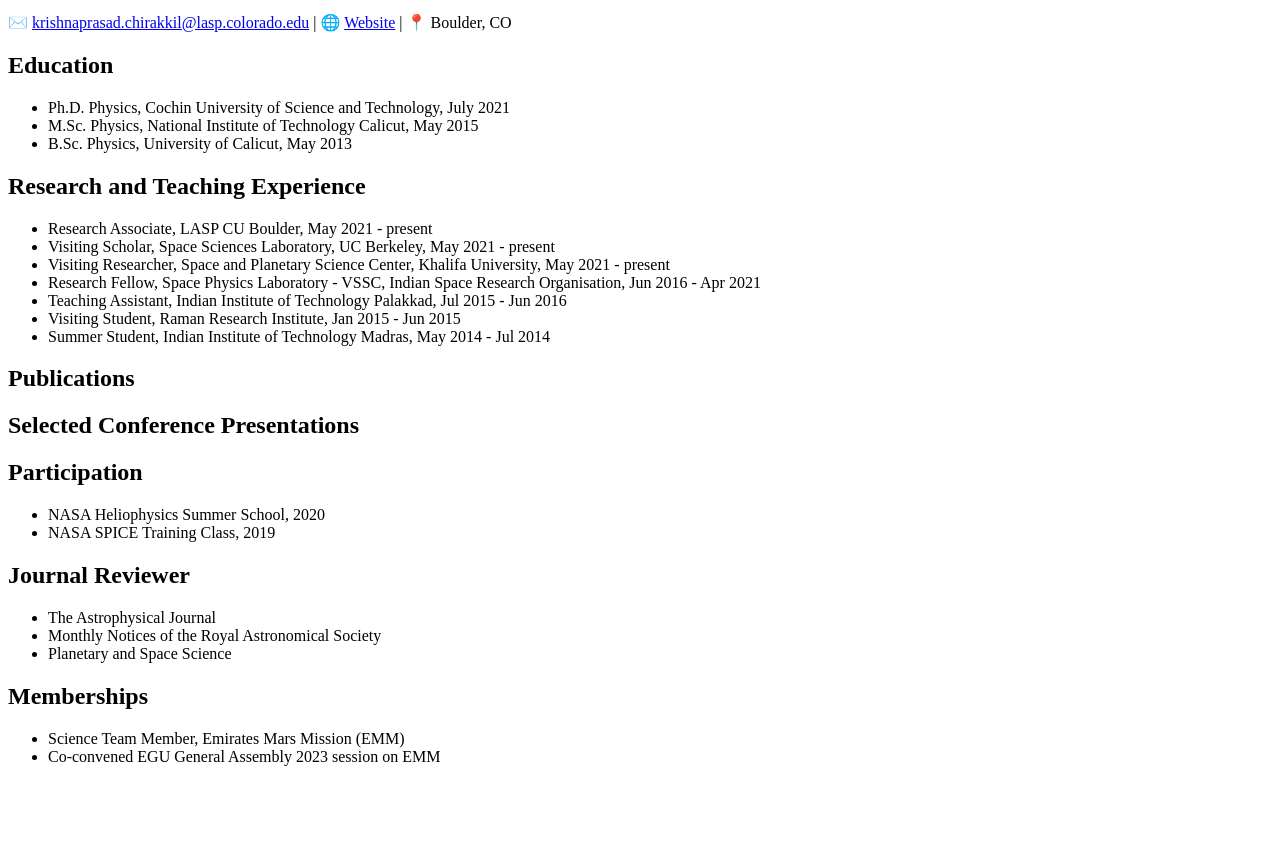
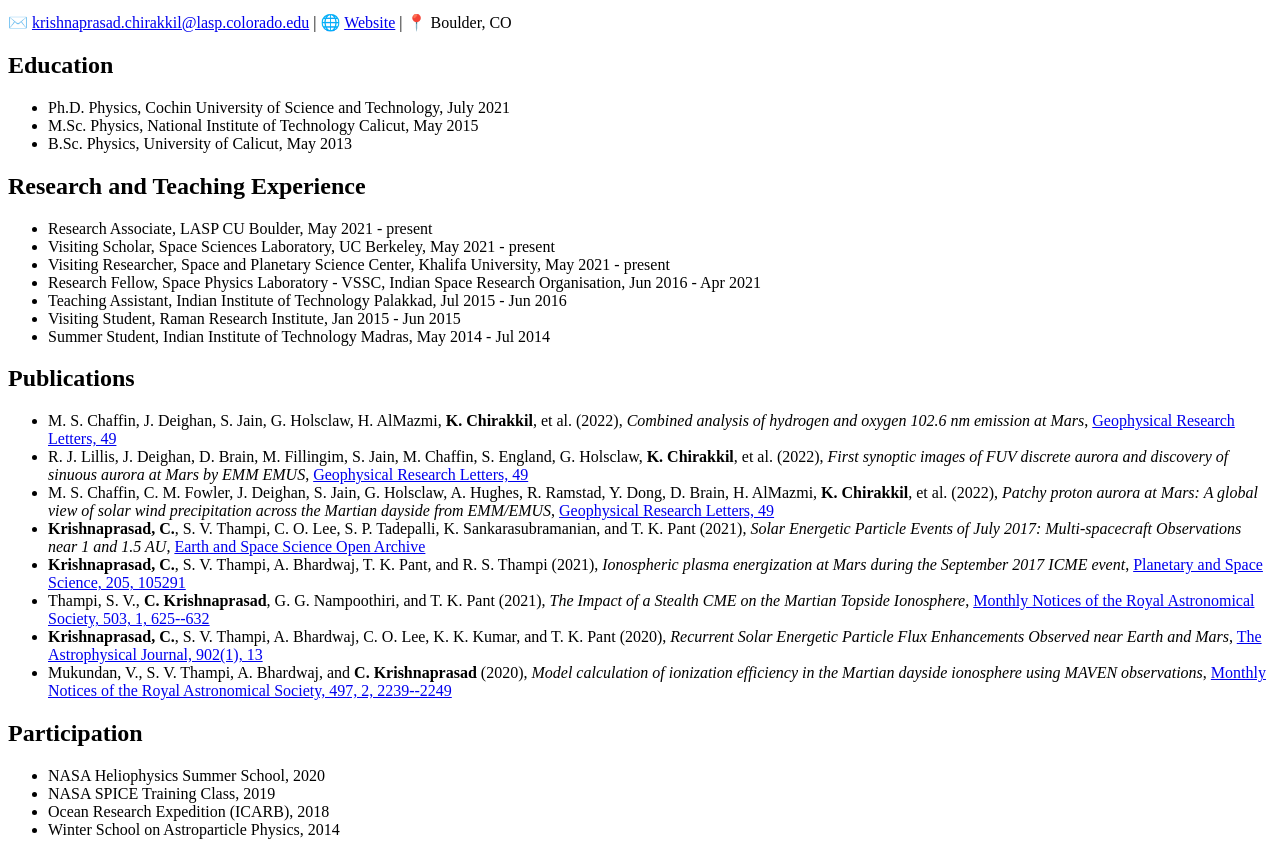
Before and after one commit to kpchirakkil/kpchirakkil.github.io, a plain HTML site: page index.html in a window 1280 px wide. Shown: the part 101-952 px from the top of the page. Before the commit the page ends 883 px from the top, so only its background shows below. Drawn offline with Linux system fonts and the light colour scheme.

Commit message:
Update index.html

```diff
--- a/index.html
+++ b/index.html
@@ -39,15 +39,21 @@
 <section>
   <h2>Publications</h2>
   <ul>
-    <!-- List of publications -->
-  </ul>
-</section>
+    <li>M. S. Chaffin, J. Deighan, S. Jain, G. Holsclaw, H. AlMazmi, <strong>K. Chirakkil</strong>, et al. (2022), <em>Combined analysis of hydrogen and oxygen 102.6 nm emission at Mars</em>, <a href="https://doi.org/10.1029/2022GL099851">Geophysical Research Letters, 49</a></li>
 
-<!-- Conference Presentations -->
-<section>
-  <h2>Selected Conference Presentations</h2>
-  <ul>
-    <!-- List of presentations -->
+  <li>R. J. Lillis, J. Deighan, D. Brain, M. Fillingim, S. Jain, M. Chaffin, S. England, G. Holsclaw, <strong>K. Chirakkil</strong>, et al. (2022), <em>First synoptic images of FUV discrete aurora and discovery of sinuous aurora at Mars by EMM EMUS</em>, <a href="https://doi.org/10.1029/2022GL099820">Geophysical Research Letters, 49</a></li>
+
+  <li>M. S. Chaffin, C. M. Fowler, J. Deighan, S. Jain, G. Holsclaw, A. Hughes, R. Ramstad, Y. Dong, D. Brain, H. AlMazmi, <strong>K. Chirakkil</strong>, et al. (2022), <em>Patchy proton aurora at Mars: A global view of solar wind precipitation across the Martian dayside from EMM/EMUS</em>, <a href="https://doi.org/10.1029/2022GL099881">Geophysical Research Letters, 49</a></li>
+
+  <li><strong>Krishnaprasad, C.</strong>, S. V. Thampi, C. O. Lee, S. P. Tadepalli, K. Sankarasubramanian, and T. K. Pant (2021), <em>Solar Energetic Particle Events of July 2017: Multi-spacecraft Observations near 1 and 1.5 AU</em>, <a href="https://doi.org/10.1002/essoar.10503517.2">Earth and Space Science Open Archive</a></li>
+
+  <li><strong>Krishnaprasad, C.</strong>, S. V. Thampi, A. Bhardwaj, T. K. Pant, and R. S. Thampi (2021), <em>Ionospheric plasma energization at Mars during the September 2017 ICME event</em>, <a href="https://doi.org/10.1016/j.pss.2021.105291">Planetary and Space Science, 205, 105291</a></li>
+
+  <li>Thampi, S. V., <strong>C. Krishnaprasad</strong>, G. G. Nampoothiri, and T. K. Pant (2021), <em>The Impact of a Stealth CME on the Martian Topside Ionosphere</em>, <a href="https://doi.org/10.1093/mnras/stab494">Monthly Notices of the Royal Astronomical Society, 503, 1, 625--632</a></li>
+
+  <li><strong>Krishnaprasad, C.</strong>, S. V. Thampi, A. Bhardwaj, C. O. Lee, K. K. Kumar, and T. K. Pant (2020), <em>Recurrent Solar Energetic Particle Flux Enhancements Observed near Earth and Mars</em>, <a href="https://doi.org/10.3847/1538-4357/abb137">The Astrophysical Journal, 902(1), 13</a></li>
+
+  <li>Mukundan, V., S. V. Thampi, A. Bhardwaj, and <strong>C. Krishnaprasad</strong> (2020), <em>Model calculation of ionization efficiency in the Martian dayside ionosphere using MAVEN observations</em>, <a href="https://doi.org/10.1093/mnras/staa2123">Monthly Notices of the Royal Astronomical Society, 497, 2, 2239--2249</a></li>
   </ul>
 </section>
 
@@ -57,6 +63,8 @@
   <ul>
     <li>NASA Heliophysics Summer School, 2020</li>
     <li>NASA SPICE Training Class, 2019</li>
+    <li>Ocean Research Expedition  (ICARB), 2018</li>
+    <li>Winter School on Astroparticle Physics, 2014</li>
     <!-- Other participations -->
   </ul>
 </section>
@@ -76,7 +84,8 @@
   <h2>Memberships</h2>
   <ul>
     <li>Science Team Member, Emirates Mars Mission (EMM)</li>
-    <li>Co-convened EGU General Assembly 2023 session on EMM</li>
+    <li>American Geophysical Untion (AGU)</li>
+    <li>European Geosciences Untion (EGU)</li>
   </ul>
 </section>
 
```
